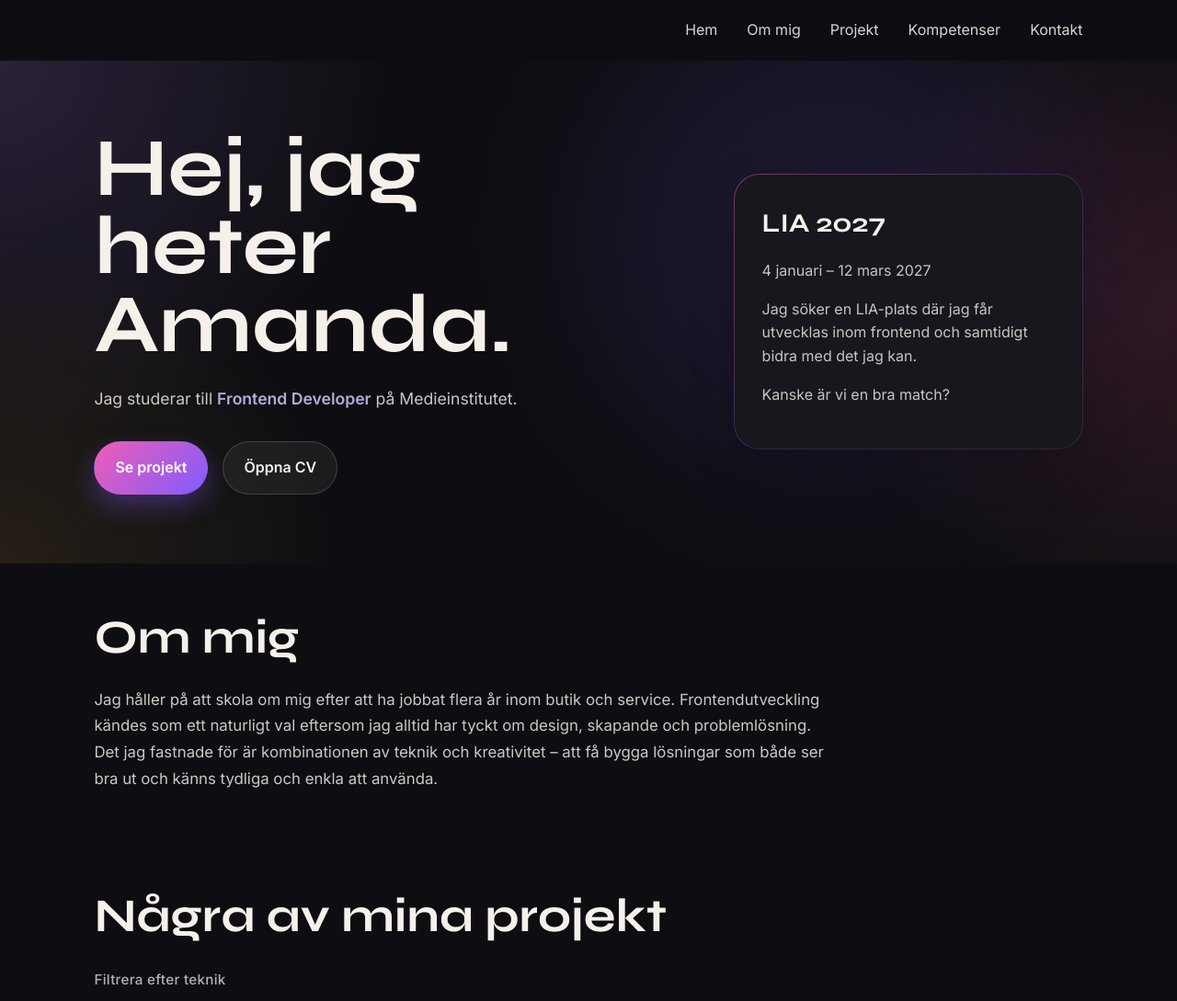
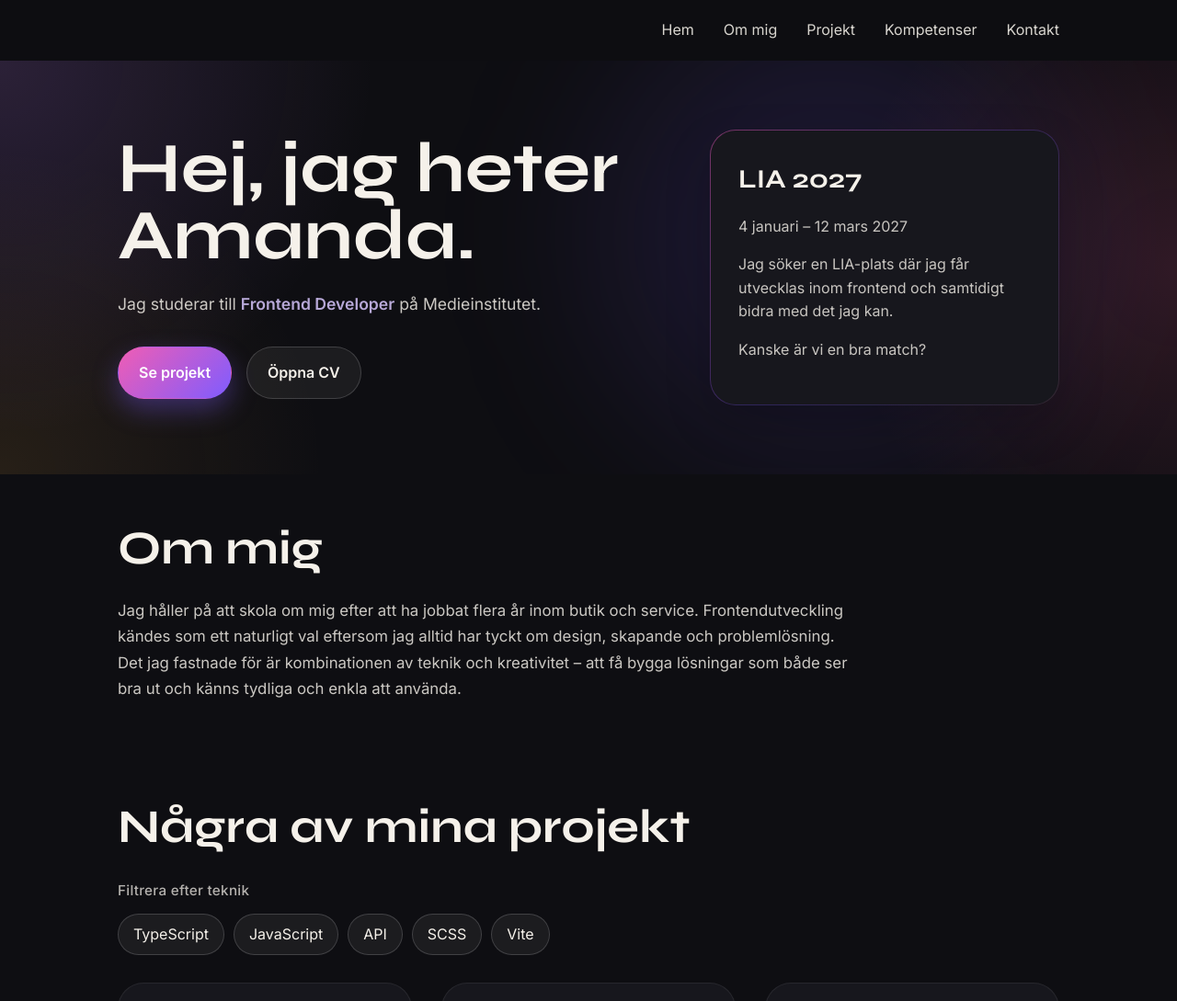
Before and after one commit to amanda-andersson/portfolio-react, a React (Vite) app: page / in a window 1280 px wide. Shown: the top 1089 px of the page at 92% size. Built offline with nearby package versions, Linux system fonts and the light colour scheme.

Commit message:
Refine portfolio layout and project filters

```diff
--- a/src/App.css
+++ b/src/App.css
@@ -5,12 +5,13 @@ header {
   top: 0;
   z-index: 100;
   width: 100%;
-  padding: 20px 8%;
+  padding: 20px 10%;
   background: rgba(14, 14, 18, 0.88);
   backdrop-filter: blur(12px);
   -webkit-backdrop-filter: blur(12px);
 }
 
+/* Navigation */
 nav {
   display: flex;
   justify-content: flex-end;
@@ -53,7 +54,7 @@ nav a:hover::after {
 .hero {
   position: relative;
   overflow: hidden;
-  padding: 75px 8%;
+  padding: 75px 10%;
   display: flex;
   justify-content: space-between;
   align-items: center;
@@ -77,6 +78,7 @@ nav a:hover::after {
     #0e0e12;
 }
 
+/* Rörligt bakgrundsglow */
 .hero::before {
   content: "";
   position: absolute;
@@ -92,6 +94,7 @@ nav a:hover::after {
 }
 
 .hero-content,
+/* LIA-kort */
 .lia-card {
   position: relative;
   z-index: 1;
@@ -103,7 +106,7 @@ nav a:hover::after {
 
 .hero-content h1 {
   margin: 0 0 24px;
-  font-size: clamp(3.4rem, 7vw, 6.5rem);
+  font-size: clamp(3.4rem, 6vw, 5.8rem);
   line-height: 0.95;
 }
 
@@ -119,6 +122,7 @@ nav a:hover::after {
   font-weight: 600;
 }
 
+/* Hero-knappar */
 .hero-links {
   display: flex;
   gap: 16px;
@@ -176,7 +180,7 @@ nav a:hover::after {
 /* OM MIG */
 
 .about {
-  padding: 55px 8%;
+  padding: 55px 10%;
 }
 
 .about h2 {
@@ -197,7 +201,7 @@ nav a:hover::after {
 /* PROJEKT */
 
 .projects {
-  padding: 55px 8%;
+  padding: 55px 10%;
 }
 
 .projects h2 {
@@ -206,6 +210,7 @@ nav a:hover::after {
   line-height: 1;
 }
 
+/* Projektfilter */
 .filter-label {
   margin: 0 0 12px;
   color: rgba(245, 241, 234, 0.72);
@@ -253,6 +258,7 @@ nav a:hover::after {
   background: transparent;
 }
 
+/* Projektgrid */
 .project-list {
   display: grid;
   grid-template-columns: repeat(3, 1fr);
@@ -273,6 +279,7 @@ nav a:hover::after {
   transform: translateY(0);
 }
 
+/* Projektkort */
 .project-card {
   display: flex;
   flex-direction: column;
@@ -347,7 +354,7 @@ nav a:hover::after {
 /* KOMPETENSER */
 
 .skills {
-  padding: 55px 8%;
+  padding: 55px 10%;
 }
 
 .skills h2 {
@@ -356,6 +363,7 @@ nav a:hover::after {
   line-height: 1;
 }
 
+/* Kompetensgrid */
 .skills-list {
   display: grid;
   grid-template-columns: repeat(3, 1fr);
@@ -391,9 +399,10 @@ nav a:hover::after {
 .contact {
   position: relative;
   overflow: hidden;
-  padding: 55px 8% 70px;
+  padding: 55px 10% 70px;
 }
 
+/* Rörligt bakgrundsglow */
 .contact::before {
   content: "";
   position: absolute;
@@ -438,6 +447,7 @@ nav a:hover::after {
   color: white;
 }
 
+/* Kontaktformulär */
 .contact-form {
   max-width: 800px;
   display: grid;
@@ -575,6 +585,7 @@ h3 {
 
 /* MOBIL */
 
+/* Hamburgermeny */
 .menu-button {
   display: none;
 }
--- a/src/components/Projects.tsx
+++ b/src/components/Projects.tsx
@@ -82,6 +82,13 @@ function Projects() {
           SCSS
         </button>
 
+        <button
+  className={selectedTechnologies.includes('Vite') ? 'active' : ''}
+  onClick={() => toggleTechnology('Vite')}
+>
+  Vite
+</button>
+
         {selectedTechnologies.length > 0 && (
           <button
             className="clear-filter"
```
